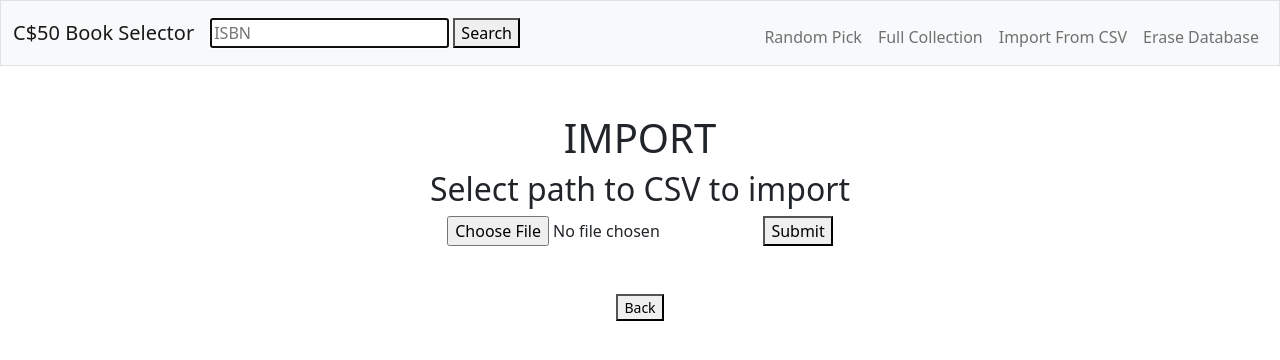
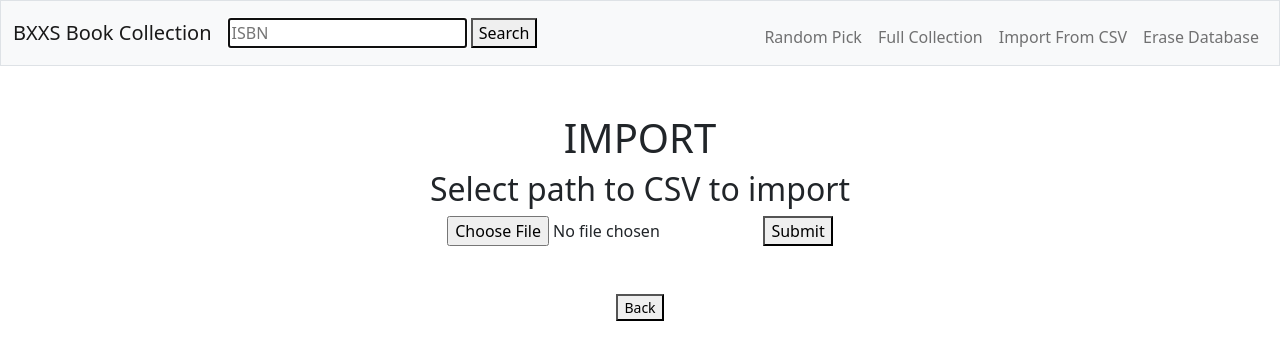
Before and after one commit to Cundell66/booklog, a Flask app: page /import in a window 1280 px wide. Shown: the top 360 px of the page. Run offline with Flask 3, Linux system fonts and the light colour scheme; some libraries are stand-ins or nearby versions.

Commit message:
swapped cs50 for bex

```diff
--- a/templates/layout.html
+++ b/templates/layout.html
@@ -14,7 +14,7 @@
         <link href="/static/styles.css" rel="stylesheet">
         <nav class="bg-light border navbar navbar-expand-md navbar-light">
             <div class="container-fluid">
-                <a class="navbar-brand" href="/"><span class="blue">C</span><span class="red">$</span><span class="yellow">5</span><span class="green">0</span> <span class="red">Book Selector</span></a>
+                <a class="navbar-brand" href="/"><span class="blue">B</span><span class="red">X</span><span class="yellow">X</span><span class="green">S</span> <span class="red">Book Collection</span></a>
                 <button aria-controls="navbar" aria-expanded="false" aria-label="Toggle navigation" class="navbar-toggler" data-bs-target="#navbar" data-bs-toggle="collapse" type="button">
                     <span class="navbar-toggler-icon"></span>
                 </button>
```
